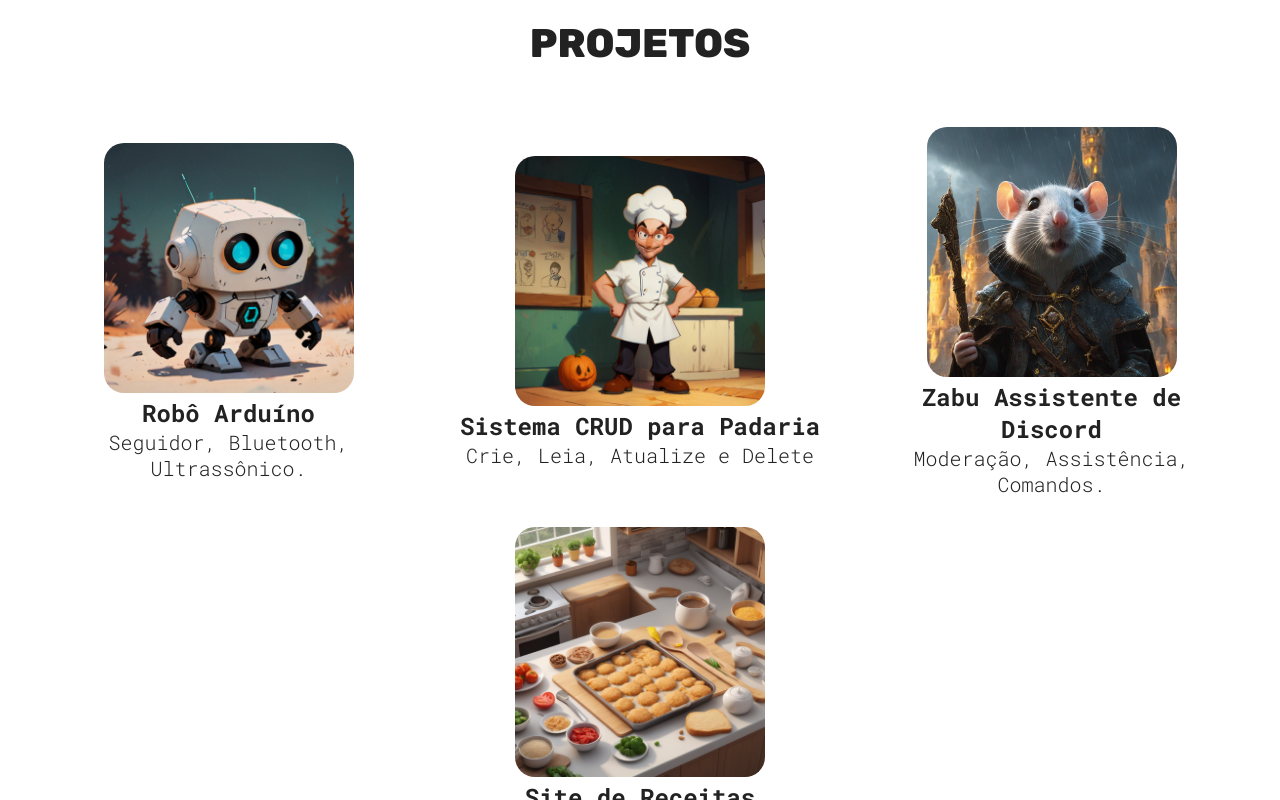
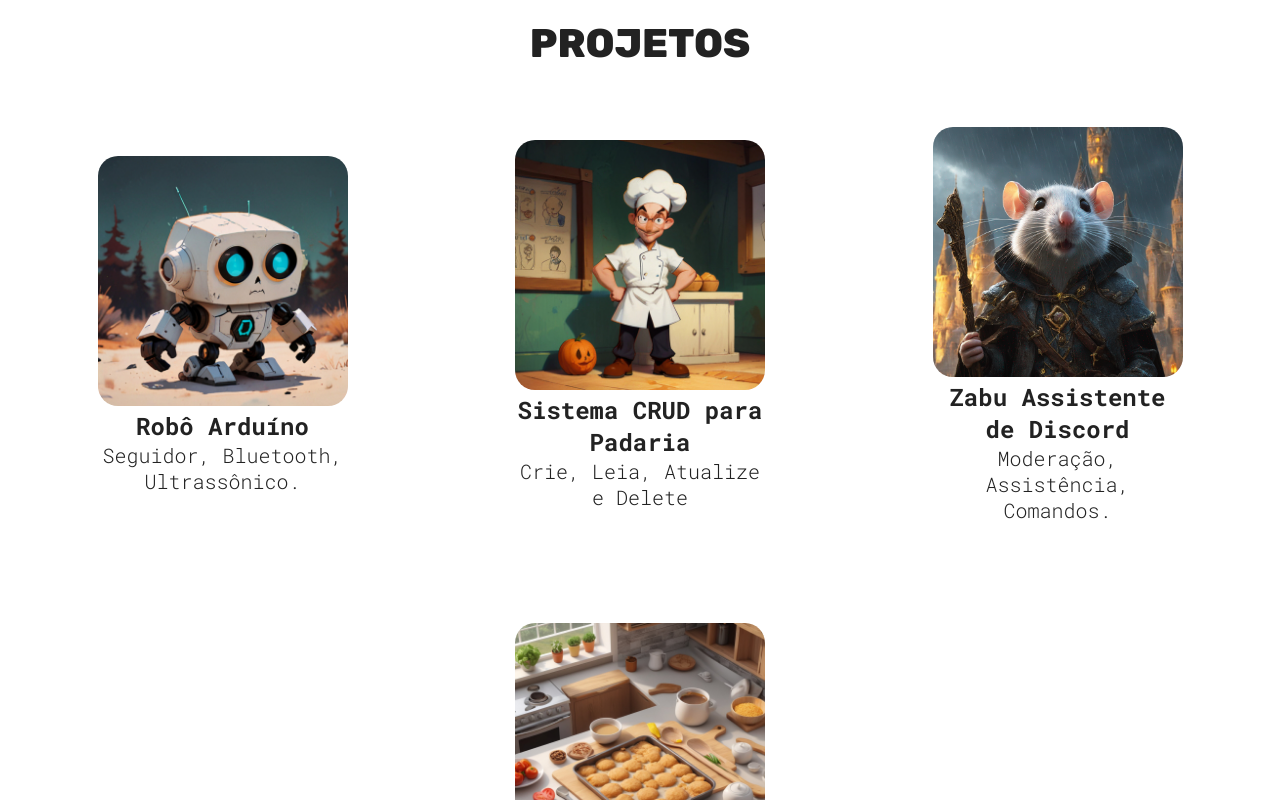
Before and after one commit to guigasdev/guigas-portfolio, a React (Vite) app: page / in a window 1280 px wide. Shown: the part 880-1680 px from the top of the page. Built offline with nearby package versions, Linux system fonts and the light colour scheme.

Commit message:
fix add style

```diff
--- a/src/sections/Projects/ProjectsStyle.module.css
+++ b/src/sections/Projects/ProjectsStyle.module.css
@@ -11,7 +11,7 @@
     }
 
     a {
-      width: 30%;
+      width: 250px;
       text-decoration: none;
       color: #222;
       transition: transform 200ms ease-in-out;
@@ -26,7 +26,7 @@
     display: flex;
     flex-direction: column;
     align-items: center;
-    gap: 30px;
+    gap: 100px;
   }
 
   @media (width >= 800px) {
```
